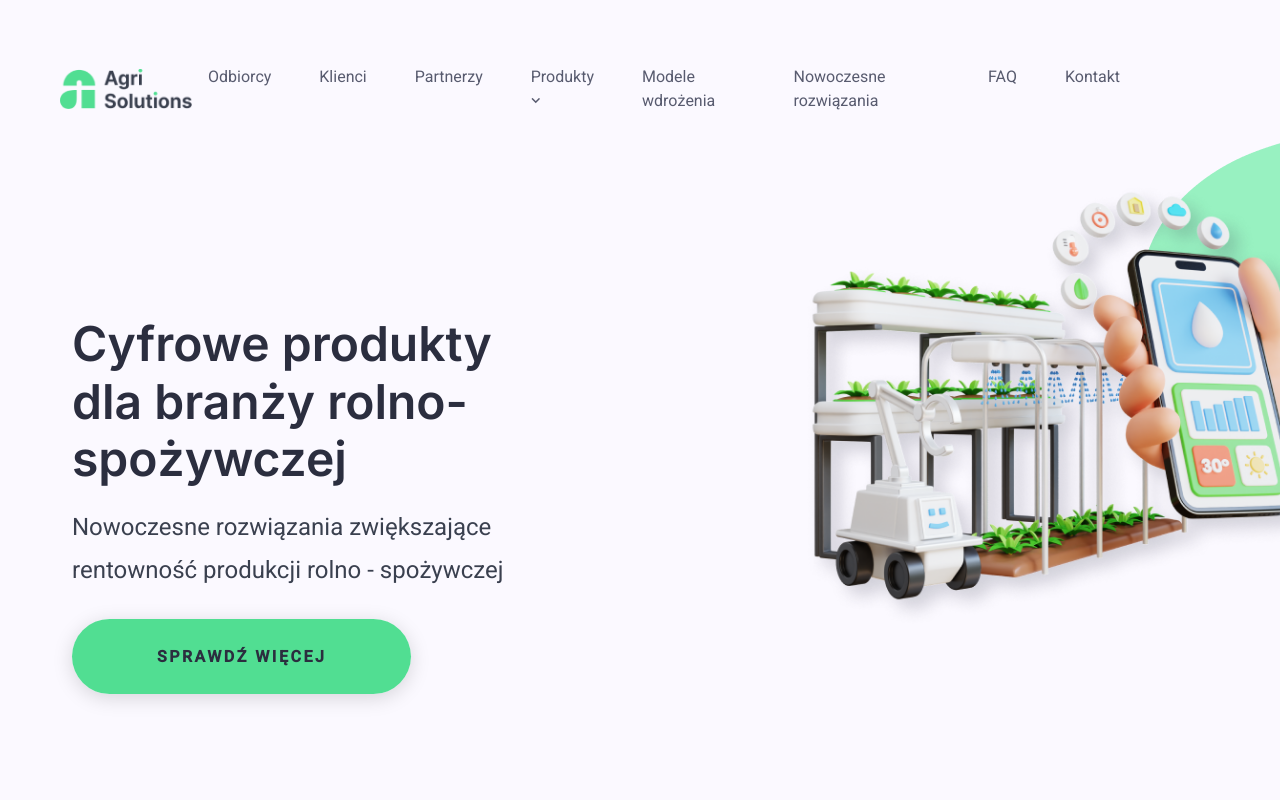
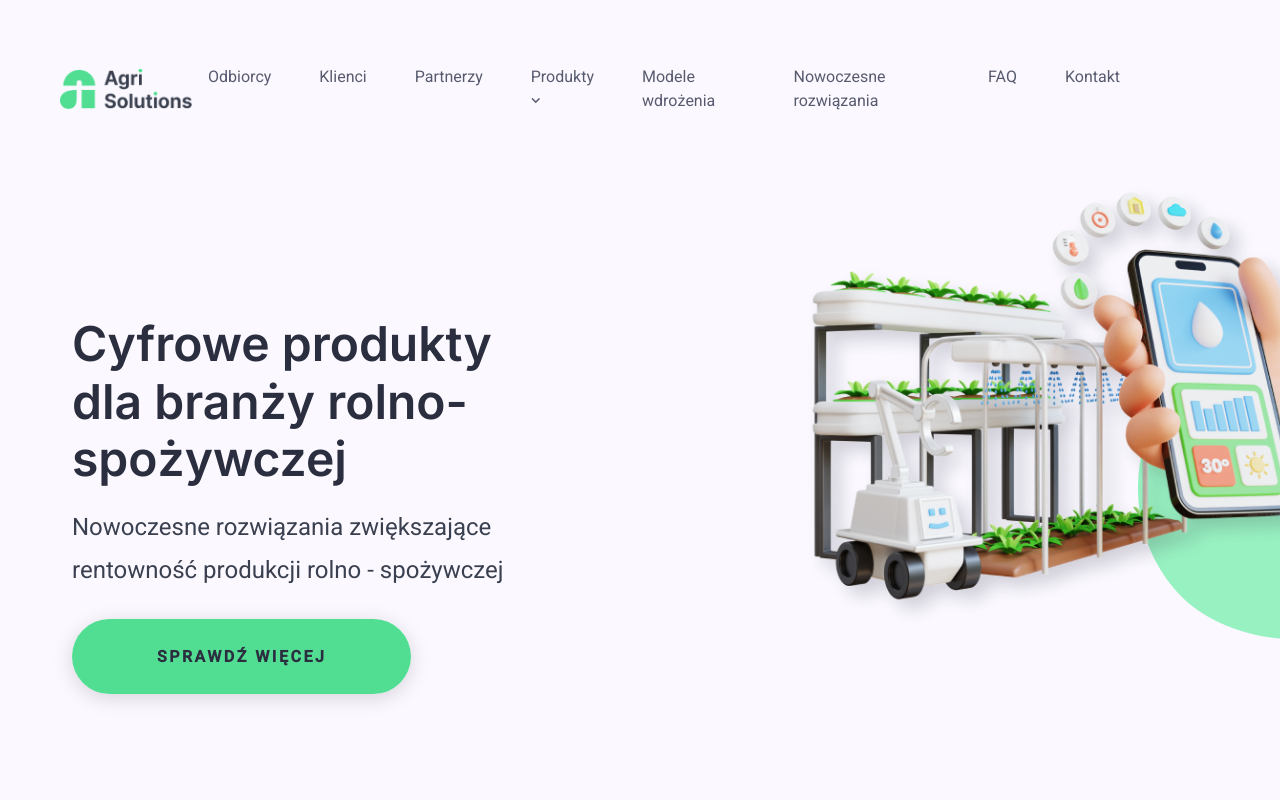
Before and after one commit to kalinagardziala/agri, an Angular app: page / in a window 1280 px wide. Shown: the top 800 px of the page. Built offline with nearby package versions, Linux system fonts and the light colour scheme.

Commit message:
resize logo

```diff
--- a/src/app/components/pages/homepage-one/homeone-banner/homeone-banner.component.scss
+++ b/src/app/components/pages/homepage-one/homeone-banner/homeone-banner.component.scss
@@ -82,7 +82,7 @@
 .vector-img {
     position: absolute;
     z-index: -1;
-    top: -240px;
+    top: -60px;
     right: -148px;
 }
 
```
